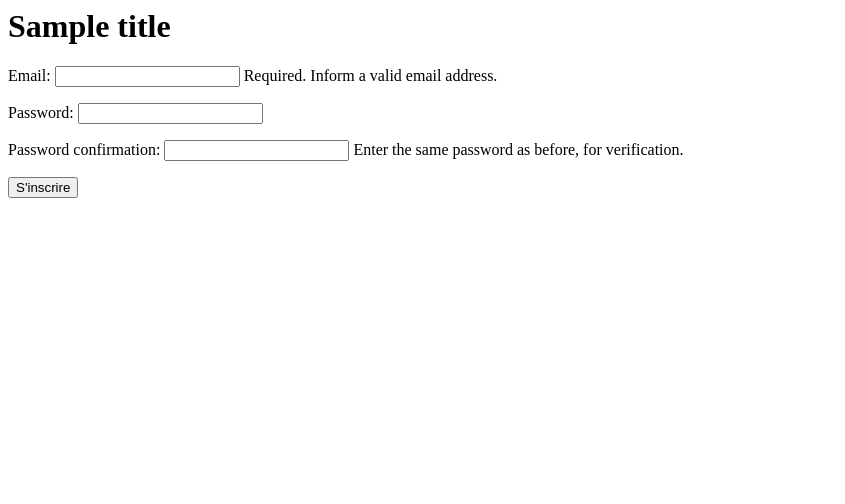
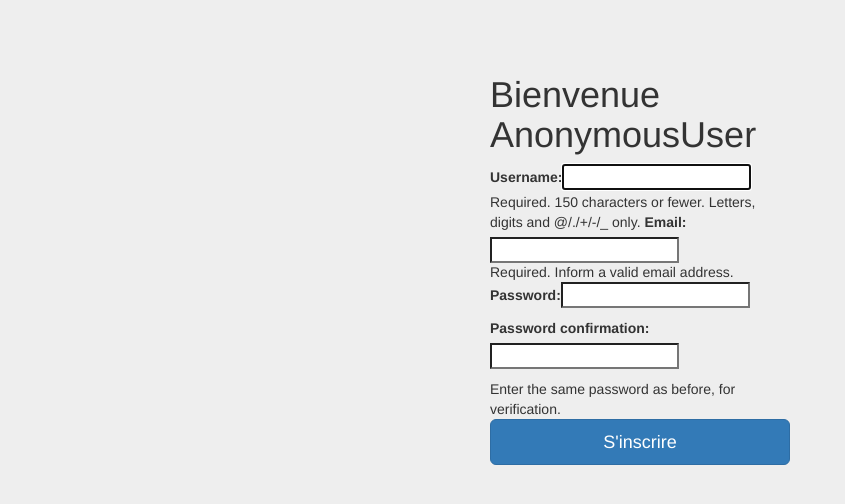
Before and after one commit to FredPrudent/ayomi-test, a Django app: template src/templates/home.html in a window 1280 px wide. Shown: the top 504 px of the page, without its empty margins (0-845 px from the left). Run offline with Django 3.2, Linux system fonts and the light colour scheme; tables that the repository leaves empty hold one stand-in row (values such as "Sample post"); the template is opened without the code that fills it: values that come from a table or form of the project are taken from there, most other values are stand-ins (such as "Sample title", 1, 10 or a date in 2020); some libraries are stand-ins or nearby versions.

Commit message:
Ajout user ok, bootstrap a corriger

```diff
--- a/src/ayomi/forms.py
+++ b/src/ayomi/forms.py
@@ -8,8 +8,4 @@ class SignUpForm(UserCreationForm):
 
     class Meta:
         model = User
-        fields = ['email']
-
-    def clean_email(self):
-        email = self.cleaned_data.get('email')
-        return email
+        fields = ['username','email', 'password1', 'password2']
--- a/src/ayomi/views.py
+++ b/src/ayomi/views.py
@@ -30,17 +30,19 @@
 from django.contrib.auth import login, authenticate
 from django.contrib.auth.forms import UserCreationForm
 from django.shortcuts import render, redirect
+from ayomi.forms import SignUpForm
 
 def home(request):
     if request.method == 'POST':
-        form = UserCreationForm(request.POST)
+        form = SignUpForm(request.POST)
         if form.is_valid():
             form.save()
             username = form.cleaned_data.get('username')
             raw_password = form.cleaned_data.get('password1')
             user = authenticate(username=username, password=raw_password)
+
             login(request, user)
             return redirect('home')
     else:
-        form = UserCreationForm()
+        form = SignUpForm()
     return render(request, 'home.html', {'form': form})
--- a/src/templates/home.html
+++ b/src/templates/home.html
@@ -1,8 +1,63 @@
-<h1> {{title}}</h1>
+{% load staticfiles %}
 
-<form method = "POST" action = "">{% csrf_token %}
-    {{form.as_p}}
+<!DOCTYPE html>
+<html lang="en">
+  <head>
+    <meta charset="utf-8">
+    <meta http-equiv="X-UA-Compatible" content="IE=edge">
+    <meta name="viewport" content="width=device-width, initial-scale=1">
+    <!-- The above 3 meta tags *must* come first in the head; any other head content must come *after* these tags -->
+    <meta name="description" content="">
+    <meta name="author" content="">
+    <link rel="icon" href="{% static 'css/favicon.png' %}">
+    <link rel="canonical" href="https://getbootstrap.com/docs/3.3/examples/signin/">
 
-    <input type="submit" value="S'inscrire"/>
+    <title>Inscrivez-vous !</title>
 
-</form>
+    <!-- Bootstrap core CSS -->
+    <!-- <link href="../../dist/css/bootstrap.min.css" rel="stylesheet"> -->
+    <link href="{% static 'css/bootstrap.min.css'%}" rel="stylesheet">
+
+    <!-- IE10 viewport hack for Surface/desktop Windows 8 bug -->
+    <!-- <link href="../../assets/css/ie10-viewport-bug-workaround.css" rel="stylesheet"> -->
+    <link href="{% static 'css/ie10-viewport-bug-workaround.css'%}" rel="stylesheet">
+
+    <!-- Custom styles for this template -->
+    <!-- <link href="signin.css" rel="stylesheet"> -->
+    <link href="{% static 'css/signin.css'%}" rel="stylesheet">
+
+    <!-- Just for debugging purposes. Don't actually copy these 2 lines! -->
+    <!--[if lt IE 9]><script src="../../assets/js/ie8-responsive-file-warning.js"></script><![endif]-->
+    <!-- <script src="../../assets/js/ie-emulation-modes-warning.js"></script> -->
+
+    <!-- HTML5 shim and Respond.js for IE8 support of HTML5 elements and media queries -->
+    <!--[if lt IE 9]>
+      <script src="https://oss.maxcdn.com/html5shiv/3.7.3/html5shiv.min.js"></script>
+      <script src="https://oss.maxcdn.com/respond/1.4.2/respond.min.js"></script>
+    <![endif]-->
+
+
+  </head>
+
+  <body>
+
+    <div class="container">
+
+
+
+    <form class='form-signin' method = "POST" action = "">{% csrf_token %}
+        <h1 class="form-signin-heading">Bienvenue {{user}}</h1>
+        {{form}}
+
+        <button class='btn btn-lg btn-primary btn-block' type="submit">S'inscrire</button>
+
+    </form>
+
+</div> <!-- /container -->
+
+
+<!-- IE10 viewport hack for Surface/desktop Windows 8 bug -->
+<!-- <script src="../../assets/js/ie10-viewport-bug-workaround.js"></script> -->
+<script src="{% static 'js/ie10-viewport-bug-workaround.js'%}"></script>
+</body>
+</html>
```
Also changed, not shown: src/templates/base.html (+4 -4 lines), src/app/settings.py (line endings or trailing spaces), src/ayomi/migrations/0002_auto_20191214_1528.py (added), src/static_in_pro/my_static/css/favicon.png (added).
